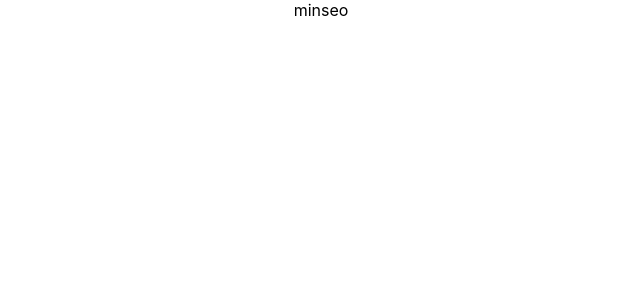
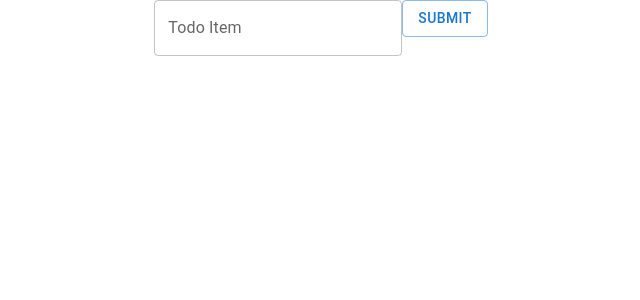
Before and after one commit to minxuyeo/todo-list-app, a React (Create React App) app: page / in a window 1280 px wide. Shown: the top 300 px of the page, without its empty margins (319-959 px from the left). Built offline with nearby package versions, Linux system fonts and the light colour scheme.

Commit message:
[3/n] Create TodoItemInputField: Add Button to TodoItemInputField component

```diff
--- a/src/App.js
+++ b/src/App.js
@@ -1,7 +1,24 @@
 import "./App.css";
+import { useState } from "react";
+import TextField from "@mui/material/TextField";
+import Button from "@mui/material/Button";
 
 const TodoItemInputField = (props) => {
-  return <div> minseo</div>;
+  const [input, setInput] = useState("");
+  console.log(input);
+  return (
+    <div>
+      <TextField
+        id="todo-item-input"
+        label="Todo Item"
+        variant="outlined"
+        //유저가 입력한 값 업데이트 시키기
+        onChange={(e) => setInput(e.target.value)}
+        value={input}
+      />
+      <Button variant="outlined">Submit</Button>
+    </div>
+  );
 };
 function App() {
   return (
```
